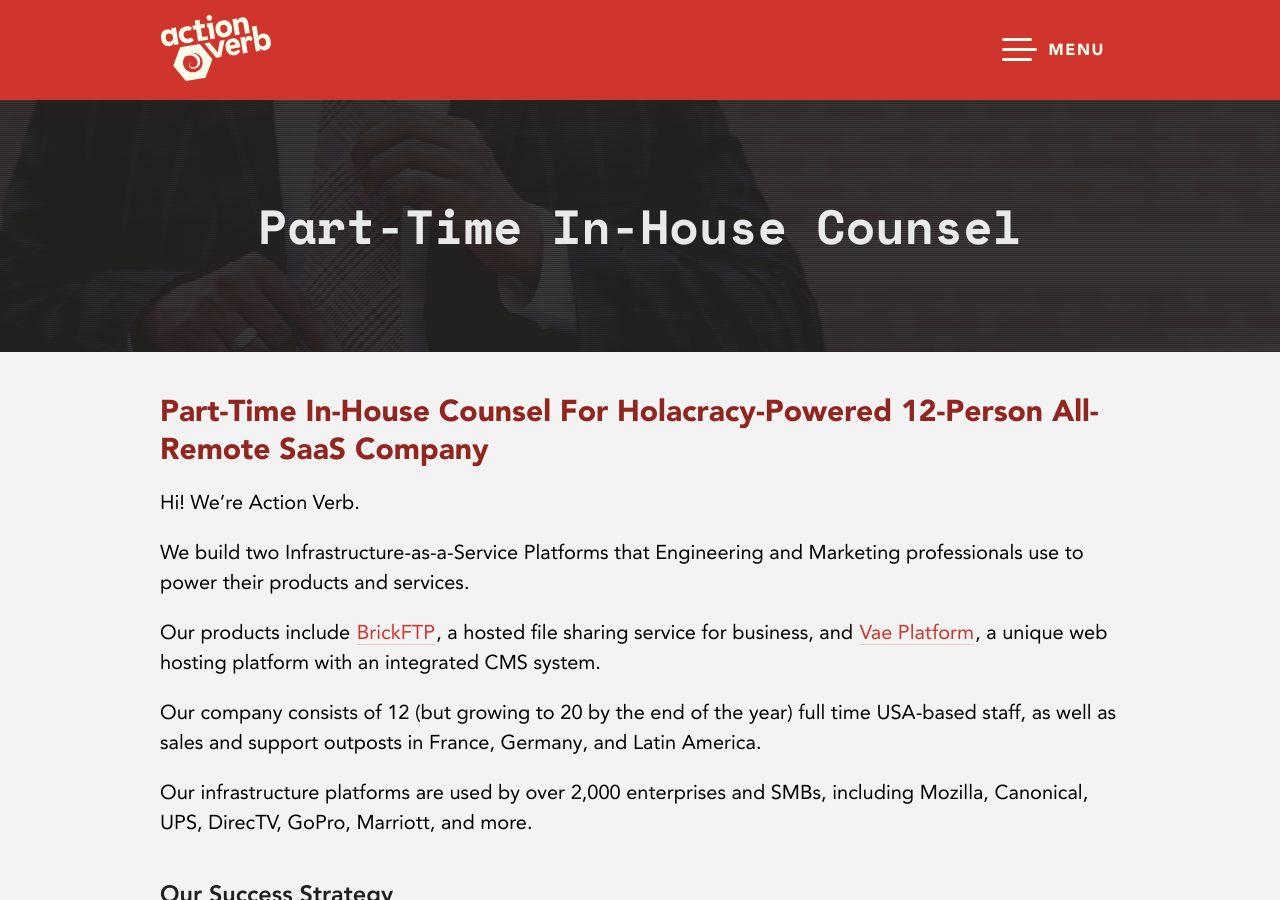
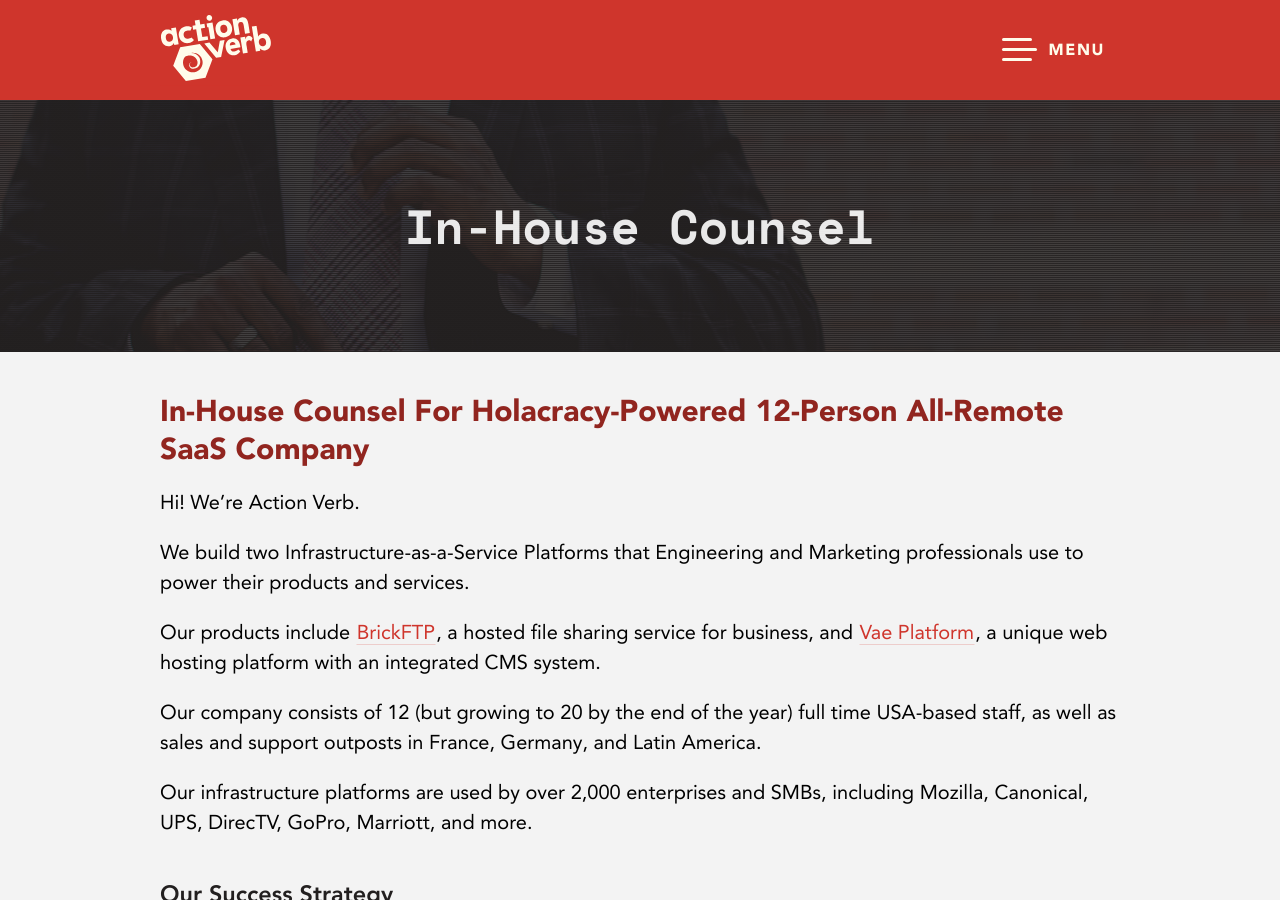
Before and after one commit to edelstone/actionverb.com, a Jekyll site: the page built from job-ads/inhouse-counsel.md, in a window 1280 px wide and 900 px high. Built offline with Jekyll 4.4.1, drawn with Linux system fonts in a browser that asks for light colours; some web fonts are replaced.

Commit message:
removes Part-Time

```diff
--- a/job-ads/inhouse-counsel.md
+++ b/job-ads/inhouse-counsel.md
@@ -1,10 +1,10 @@
 ---
 layout: default
-title: Part-Time In-House Counsel
+title: In-House Counsel
 hero-class: hero-6
 ---
 
-## Part-Time In-House Counsel For Holacracy-Powered 12-Person All-Remote SaaS Company
+## In-House Counsel For Holacracy-Powered 12-Person All-Remote SaaS Company
 
 Hi!  We're Action Verb.
 
```
